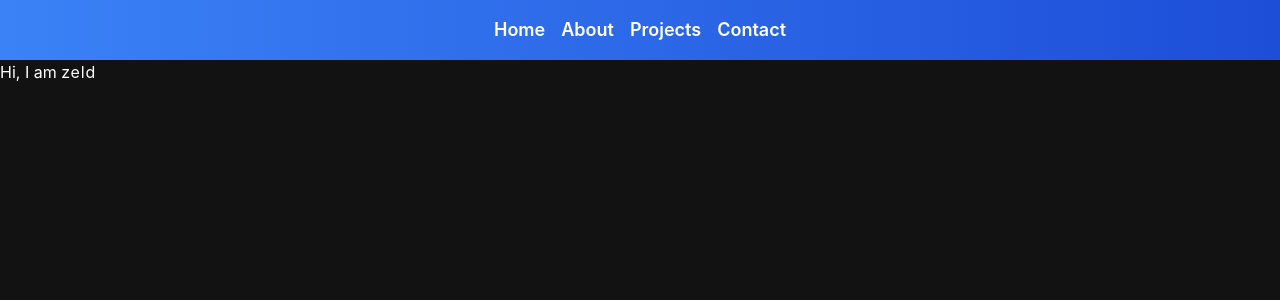
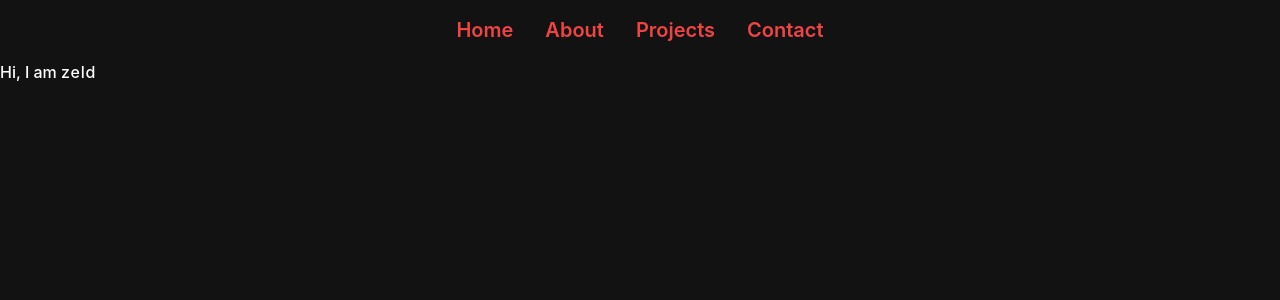
Before and after one commit to devzeld/zeld, a Next.js app: page / in a window 1280 px wide. Shown: the top 300 px of the page. Built offline with nearby package versions, Linux system fonts and the light colour scheme.

Commit message:
Update global CSS font weight and refine header component styles for improved navigation

```diff
--- a/app/globals.css
+++ b/app/globals.css
@@ -7,7 +7,7 @@
 :root {
   font-family: Inter, system-ui, Avenir, Helvetica, Arial, sans-serif;
   line-height: 1.5;
-  font-weight: 400;
+  font-weight: 500;
 
   color-scheme: light dark;
   color: rgb(255, 255, 255);
@@ -66,7 +66,7 @@
   left: 0;
   background: white;
   transform-origin: center;
-  transition: 200ms cubic-bezier(0.76,0.5,0.05,0.78);
+  transition: 200ms cubic-bezier(0.76, 0.5, 0.05, 0.78);
 }
 
 .underline:active::after,
--- a/components/header.tsx
+++ b/components/header.tsx
@@ -1,27 +1,35 @@
+"use client";
+
 import React from 'react';
 import Link from 'next/link';
+import { usePathname} from 'next/navigation';
+
 
 export default function Header() {
+
+    const path = usePathname();
+    const isActive = (pathname: string) => path === pathname;
+
 
     const styles = {
         li: 'underline transition delay-150 duration-200 all',
     }
 
     return (
-        <header className='flex justify-center items-center py-4 px-8 bg-gradient-to-r from-blue-500 to-blue-700 text-white'>
+        /*header = bg-gradient-to-r from-blue-500 to-blue-700*/
+        <header className='flex justify-center items-center py-4 px-8 text-white'>
             <nav className='flex text-align-center'>
-                <ul className='flex space-x-4 content-center font-semibold text-lg'>
-
-                    <li className={styles.li}>
+                <ul className='flex space-x-8 content-center font-semibold text-xl'>
+                    <li className={styles.li + isActive('/') ? 'text-red-500' : ''}>
                         <Link href='/'>Home</Link>
                     </li>
-                    <li className={styles.li}>
+                    <li className={styles.li + isActive('/about') ? 'text-red-500' : ''}>
                         <Link href='/about'>About</Link>
                     </li>
-                    <li className={styles.li}>
+                    <li className={styles.li + isActive('/projects') ? 'text-red-500' : ''}>
                         <Link href='/projects'>Projects</Link>
                     </li>
-                    <li className={styles.li}>
+                    <li className={styles.li + isActive('/contact') ? 'text-red-500' : ''}>
                         <Link href='/contact'>Contact</Link>
                     </li>
                 </ul>
```
